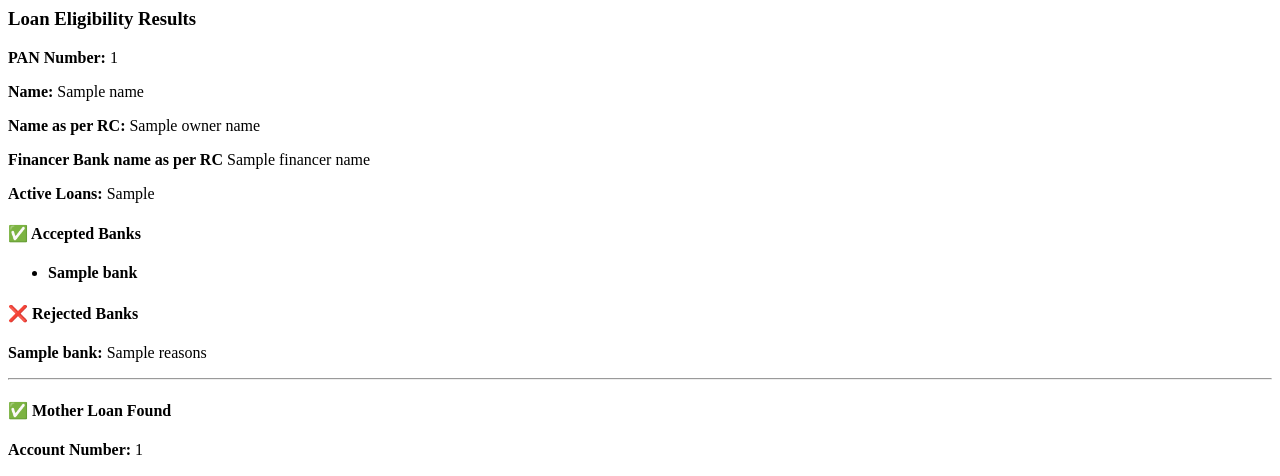
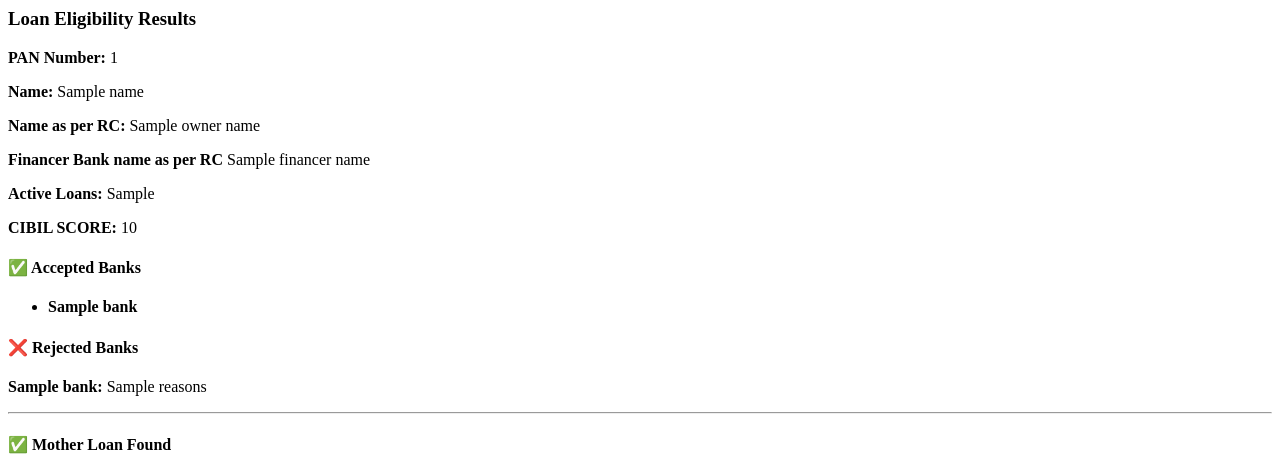
Before and after one commit to sayantann11/APP_CIBIL_MASTER, a Flask app: template templates/analyze.html in a window 1280 px wide. Shown: the top 476 px of the page. Run offline with Flask 3, Linux system fonts and the light colour scheme; the template is opened without the code that fills it: most values are stand-ins (such as "Sample title", 1, 10 or a date in 2020).

Commit message:
Update analyze.html
added cibil score in UI

```diff
--- a/templates/analyze.html
+++ b/templates/analyze.html
@@ -4,6 +4,7 @@
 <p><strong>Name as per RC:</strong> {{ owner_name }}</p>
 <p><strong>Financer Bank name as per RC</strong> {{ financer_name }}</p>
 <p><strong>Active Loans:</strong> {{ active_loans }}</p>
+<p><strong>CIBIL SCORE:</strong> {{ credit_score }}</p>
 <h4>✅ Accepted Banks</h4>
 {% if accepted_banks %}
   <ul>
```
